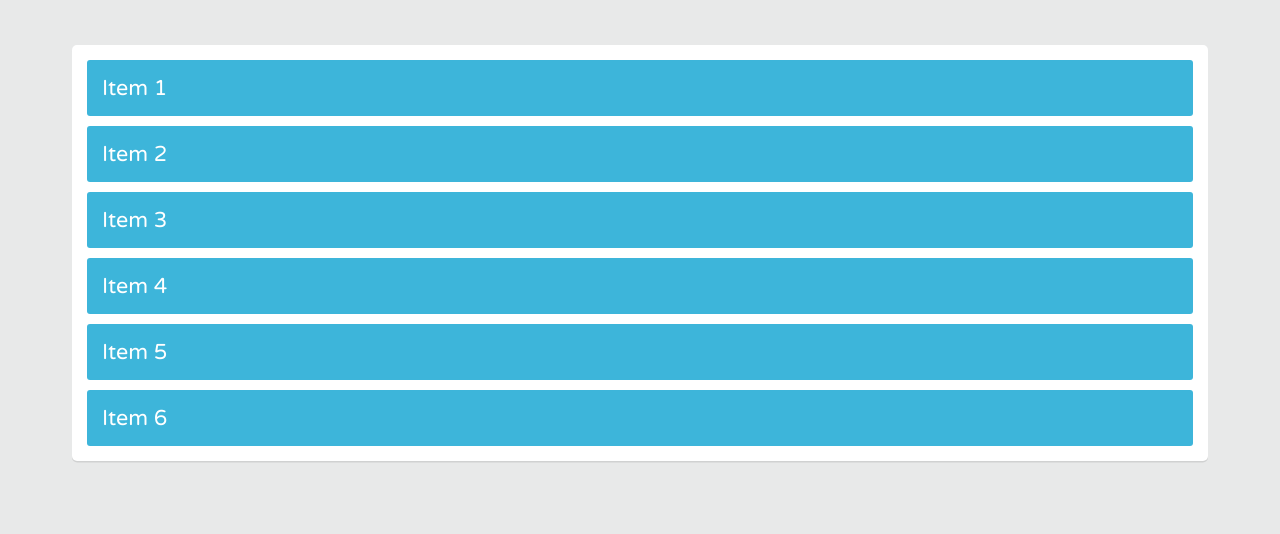
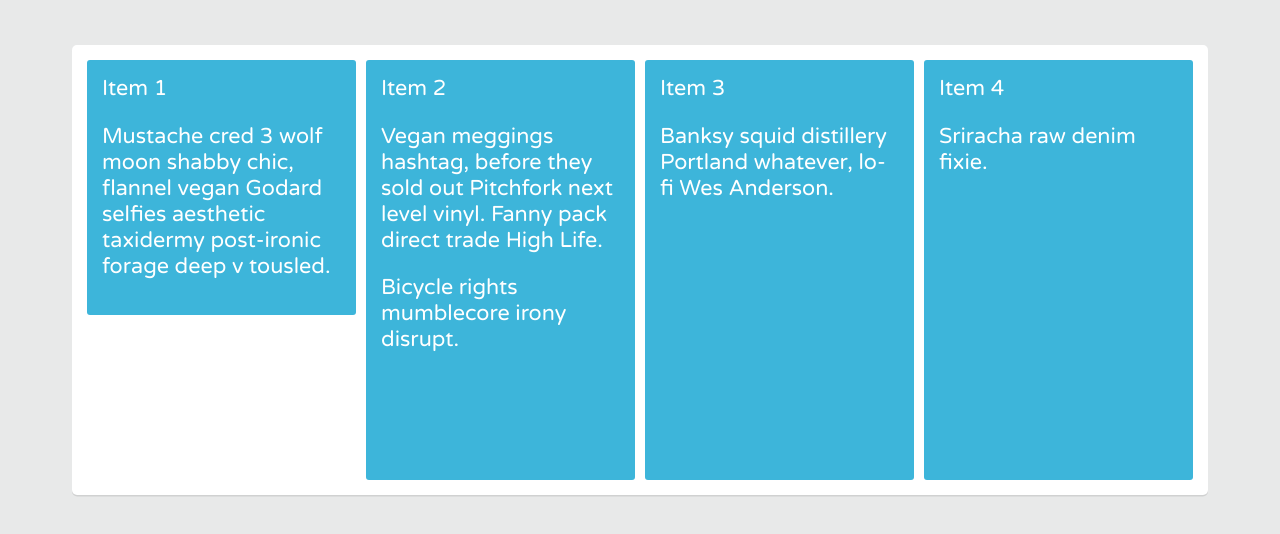
Before and after one commit to BboyAkers/RandomProjects, a plain HTML site: page flexBoxStartProject/index.html in a window 1280 px wide. Drawn offline with Linux system fonts and the light colour scheme.

Commit message:
flexbox alignment fun

```diff
--- a/flexBoxStartProject/css/flexbox.css
+++ b/flexBoxStartProject/css/flexbox.css
@@ -4,5 +4,16 @@
 
 .container {
   display: flex;
-  flex-direction: column;
+  flex-wrap: wrap;
+  height: 450px;
+  align-items: center;
 }
+
+.item{
+  flex: 1 200px;
+  align-self: stretch;
+}
+
+.item-1{
+  align-self: flex-start;
+}
--- a/flexBoxStartProject/index.html
+++ b/flexBoxStartProject/index.html
@@ -8,12 +8,23 @@
 </head>
 <body>
 	<div class="container">
-		<div class="item-1 item">Item 1</div>
-		<div class="item-2 item">Item 2</div>
-		<div class="item-3 item">Item 3</div>
-		<div class="item-4 item">Item 4</div>
-		<div class="item-5 item">Item 5</div>
-		<div class="item-6 item">Item 6</div>
+		<div class="item-1 item">
+			Item 1
+			<p>Mustache cred 3 wolf moon shabby chic, flannel vegan Godard selfies aesthetic taxidermy post-ironic forage deep v tousled.</p>
+		</div>
+		<div class="item-2 item">
+			Item 2
+			<p>Vegan meggings hashtag, before they sold out Pitchfork next level vinyl. Fanny pack direct trade High Life.</p>
+			<p>Bicycle rights mumblecore irony disrupt.</p>
+		</div>
+		<div class="item-3 item">
+			Item 3
+			<p>Banksy squid distillery Portland whatever, lo-fi Wes Anderson.</p>
+		</div>
+		<div class="item-4 item">
+			Item 4
+			<p>Sriracha raw denim fixie.</p>
+		</div>
 	</div>
 </body>
 </html>
```
